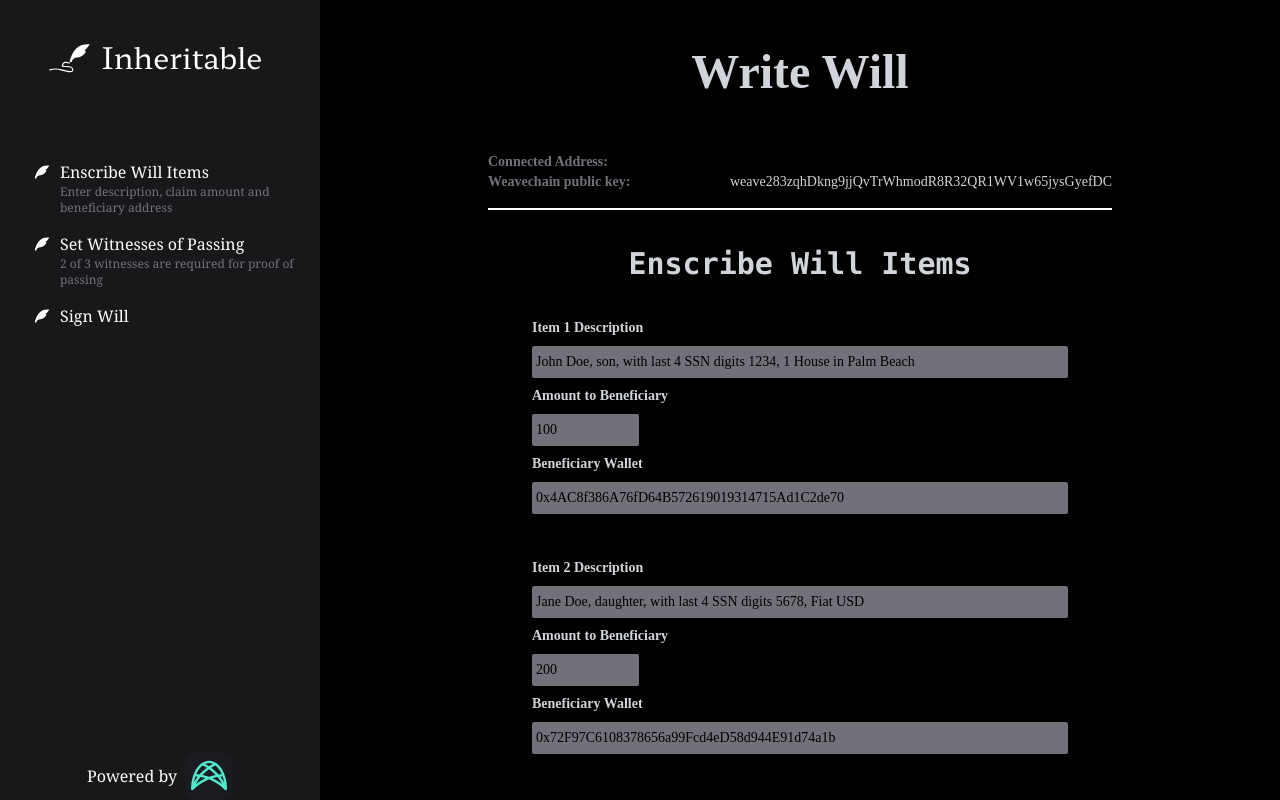
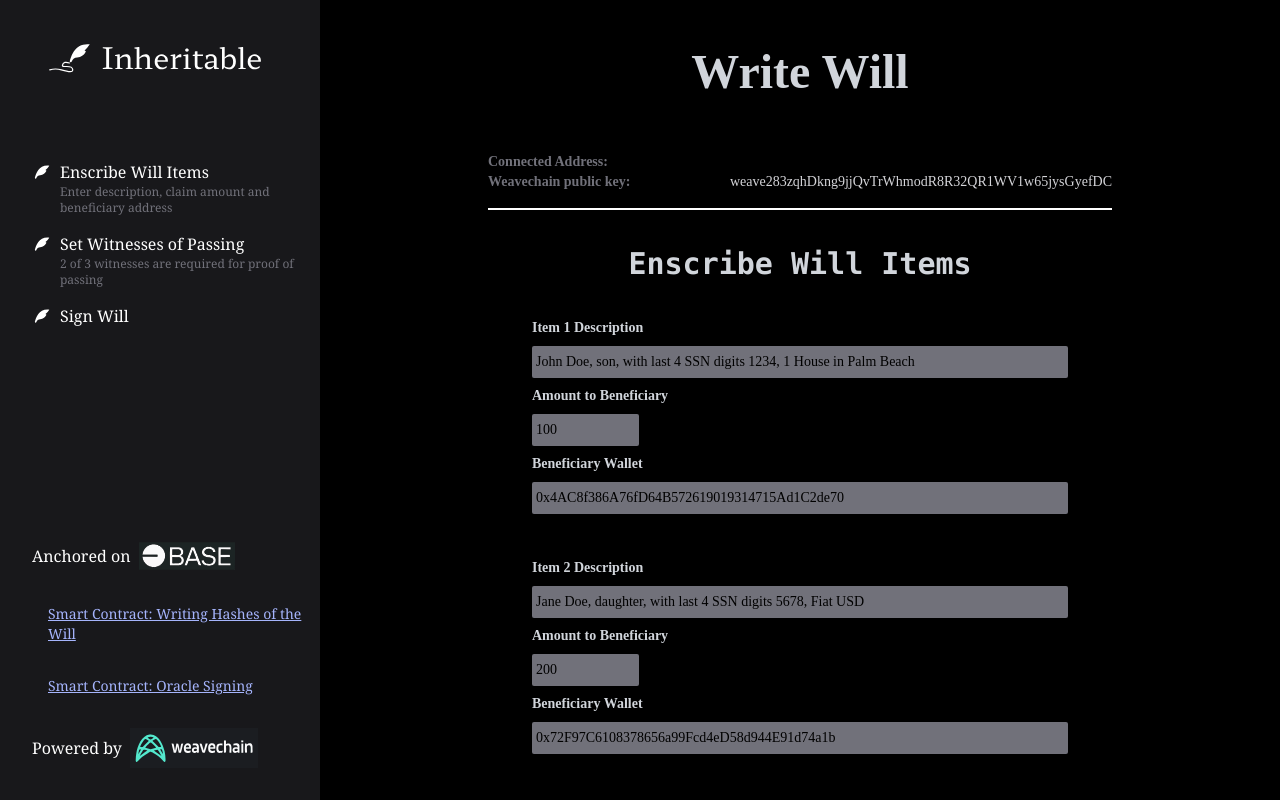
Before and after one commit to weavechain-web3/inheritable, a React (Create React App) app: page / in a window 1280 px wide. Shown: the top 800 px of the page. Built offline with nearby package versions, Linux system fonts and the light colour scheme; the HTML template or start-up script is replaced by a standard one.

Commit message:
added anchored on base

```diff
--- a/src/App.js
+++ b/src/App.js
@@ -3,6 +3,8 @@ import Writer from './Writer';
 import Reader from './Reader';
 import Oracle from './Oracle';
 import logo from './logo.svg';
+import logo2 from './logo2.svg';
+import base from './base.svg'
 import inherilogo from './resources/inheri-logo.svg';
 import verifySvg from "./resources/verify.svg";
 import signSvg from "./resources/ri_quill-pen-fill.svg";
@@ -143,10 +145,19 @@ class App extends Component {
                             : <this.SidebarReader />}
                 </div>
 
-                <div className='h-1/3 flex flex-col justify-end items-center'>
+
+
+                <div className='flex flex-col justify-end items-start pl-8'>
                     <div className='flex flex-nowrap items-center'>
+                        <span className='text-white font-light text-m'>Anchored on</span>
+                        <img src={base} className="h-24 w-24 ml-2" onClick={() => this.switchView()} alt="logo" />
+
+                    </div>
+                    <p href={"https://goerli.basescan.org/address/0xB46459Cf87f1D6dDcf8AABDd5642cf27a39CeC68"} className="text-sm pl-4 pb-8 font-display underline text-indigo-300 hover:text-indigo-400 hover:ease-in-out hover:transition hover:duration-700">Smart Contract: Writing Hashes of the Will</p>
+                    <p href={"https://goerli.basescan.org/address/0xc2CA9937fCbd04e214965fFfD3526045aba337CC"} className="text-sm pl-4 pb-8 font-display underline text-indigo-300 hover:text-indigo-400 hover:ease-in-out hover:transition hover:duration-700">Smart Contract: Oracle Signing</p>
+                    <div className='flex flex-nowrap items-center pb-8'>
                         <span className='text-white font-light text-m'>Powered by</span>
-                        <img src={logo} className="h-12 w-12 ml-2" onClick={() => this.switchView()} alt="logo" />
+                        <img src={logo2} className="h-10 w-32 ml-2" onClick={() => this.switchView()} alt="logo" />
                     </div>
                 </div>
             </div>
```
Also changed, not shown: src/base.svg (added), src/logo2.svg (added).
